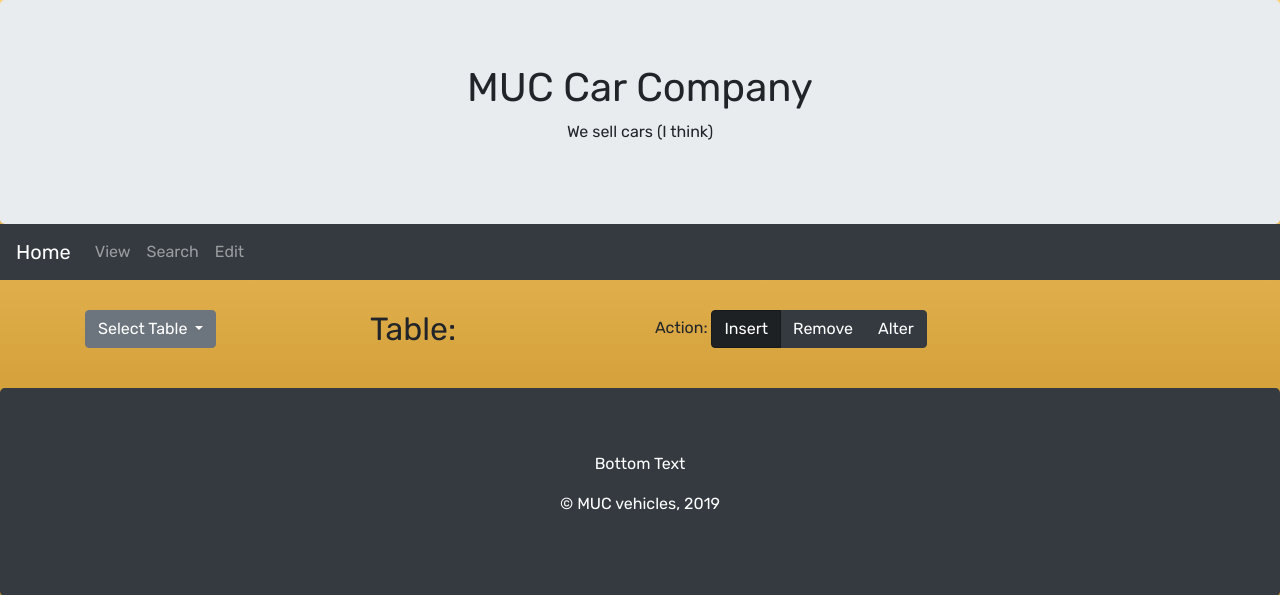
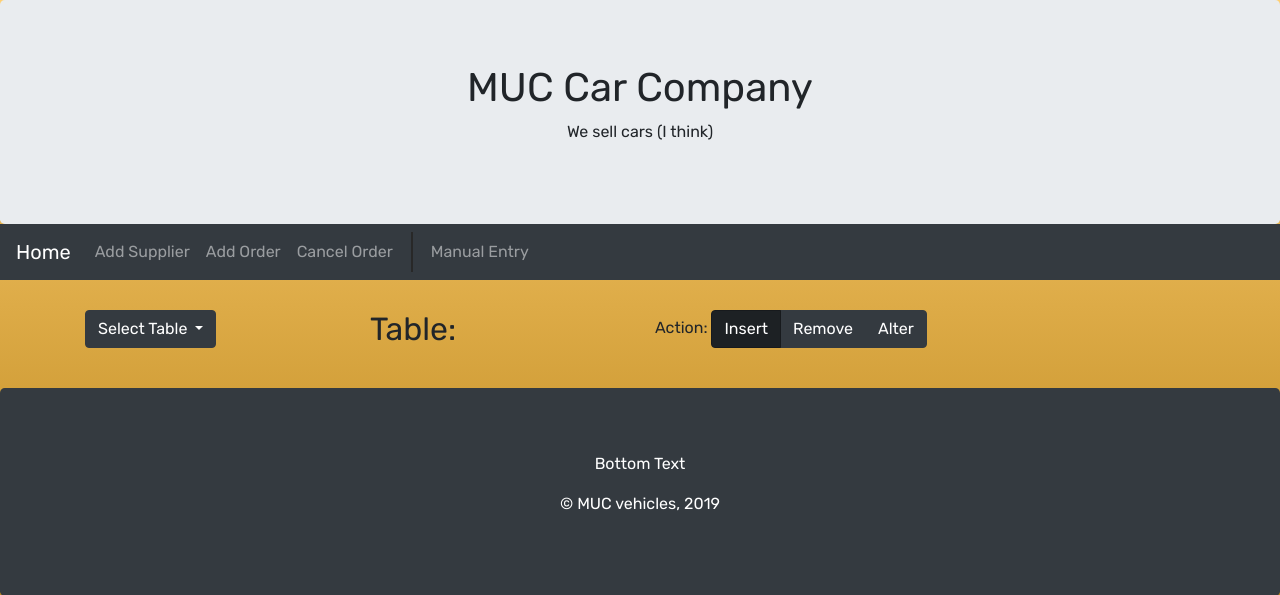
Before and after one commit to tyrobi/dbTermProject, a PHP site: page /edit.php in a window 1280 px wide. Shown: the top 595 px of the page. Run offline with PHP 8.4, Linux system fonts and the light colour scheme.

Commit message:
updated navbar

```diff
--- a/Website/common/nav.html
+++ b/Website/common/nav.html
@@ -12,13 +12,17 @@
   <div class="collapse navbar-collapse" id="collapsibleNavbar">
     <ul class="navbar-nav">
       <li class="nav-item">
-        <a class="nav-link" href="">View</a>
+        <a class="nav-link" href="">Add Supplier</a>
       </li>
       <li class="nav-item">
-        <a class="nav-link" href="search.php">Search</a>
+        <a class="nav-link" href="search.php">Add Order</a>
       </li>
       <li class="nav-item">
-        <a class="nav-link" href="edit.php">Edit</a>
+        <a class="nav-link" href="search.php">Cancel Order</a>
+      </li>
+      <li class="nav-item nav-divider" style="border: 1px solid #282828; margin: 0 10px"></li>
+      <li class="nav-item">
+        <a class="nav-link" href="edit.php">Manual Entry</a>
       </li>
     </ul>
   </div>
--- a/Website/edit.php
+++ b/Website/edit.php
@@ -10,7 +10,7 @@
     <div class="row">
       <div class="col-sm-3">
         <div class="btn-group dropdown" data-toggle="buttons">
-        <button id="tableDropdown" type="button" class="btn btn-secondary dropdown-toggle" data-toggle="dropdown" aria-haspopup="true" aria-expanded="false">
+        <button id="tableDropdown" type="button" class="btn btn-secondary btn-dark dropdown-toggle" data-toggle="dropdown" aria-haspopup="true" aria-expanded="false">
           Select Table
         </button>
         <div id="table-select-edit" class="dropdown-menu" data-toggle="buttons" aria-labelledby="tableDropdown">
--- a/Website/index.php
+++ b/Website/index.php
@@ -11,7 +11,7 @@
   <div class="row">
     <div class="col-sm-6 col-md-3">
       <div class="btn-group dropdown" data-toggle="buttons">
-        <button id="tableDropdown" type="button" class="btn btn-secondary dropdown-toggle" data-toggle="dropdown" aria-haspopup="true" aria-expanded="false">
+        <button id="tableDropdown" type="button" class="btn btn-secondary btn-dark dropdown-toggle" data-toggle="dropdown" aria-haspopup="true" aria-expanded="false">
           Select Table
         </button>
         <div id="table-select" class="dropdown-menu" data-toggle="buttons" aria-labelledby="tableDropdown">
```
